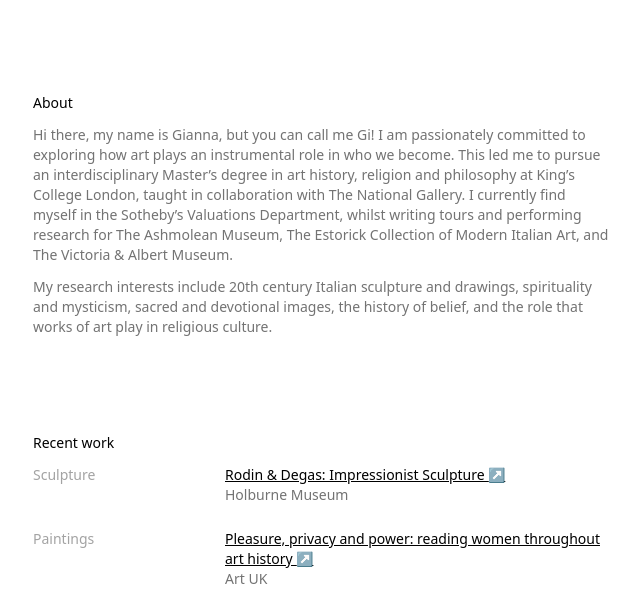
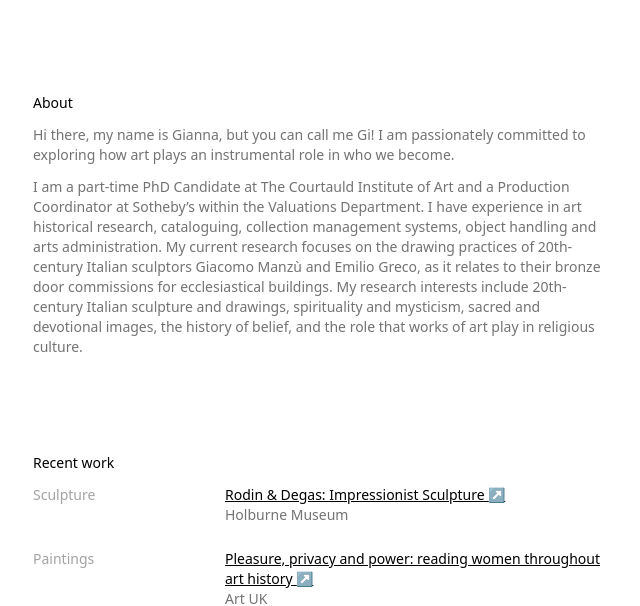
Before and after one commit to giannascavo/giannascavo-github.io, a website built with Parcel: page src/index.html in a window 1280 px wide. Shown: the part 195-801 px from the top of the page, without its empty margins (319-959 px from the left). Built offline with nearby package versions, Linux system fonts and the light colour scheme.

Commit message:
Update bio

```diff
--- a/package.json
+++ b/package.json
@@ -17,7 +17,7 @@
     "@parcel/packager-raw-url": "2.9.3",
     "@parcel/transformer-webmanifest": "2.9.3",
     "parcel": "2.9.3",
-    "postcss": "8.4.29",
+    "postcss": "8.4.30",
     "tailwindcss": "3.3.3"
   }
 }
--- a/src/index.html
+++ b/src/index.html
@@ -82,20 +82,21 @@
                 <p>
                   Hi there, my name is Gianna, but you can call me Gi! I am
                   passionately committed to exploring how art plays an
-                  instrumental role in who we become. This led me to pursue an
-                  interdisciplinary Master’s degree in art history, religion and
-                  philosophy at King’s College London, taught in collaboration
-                  with The National Gallery. I currently find myself in the
-                  Sotheby’s Valuations Department, whilst writing tours and
-                  performing research for The Ashmolean Museum, The Estorick
-                  Collection of Modern Italian Art, and The Victoria & Albert
-                  Museum.
+                  instrumental role in who we become.
                 </p>
                 <p>
-                  My research interests include 20th century Italian sculpture
-                  and drawings, spirituality and mysticism, sacred and
-                  devotional images, the history of belief, and the role that
-                  works of art play in religious culture.
+                  I am a part-time PhD Candidate at The Courtauld Institute of
+                  Art and a Production Coordinator at Sotheby’s within the
+                  Valuations Department. I have experience in art historical
+                  research, cataloguing, collection management systems, object
+                  handling and arts administration. My current research focuses
+                  on the drawing practices of 20th-century Italian sculptors
+                  Giacomo Manzù and Emilio Greco, as it relates to their bronze
+                  door commissions for ecclesiastical buildings. My research
+                  interests include 20th-century Italian sculpture and drawings,
+                  spirituality and mysticism, sacred and devotional images, the
+                  history of belief, and the role that works of art play in
+                  religious culture.
                 </p>
               </div>
             </div>
```
Also changed, not shown: 1 other file.
